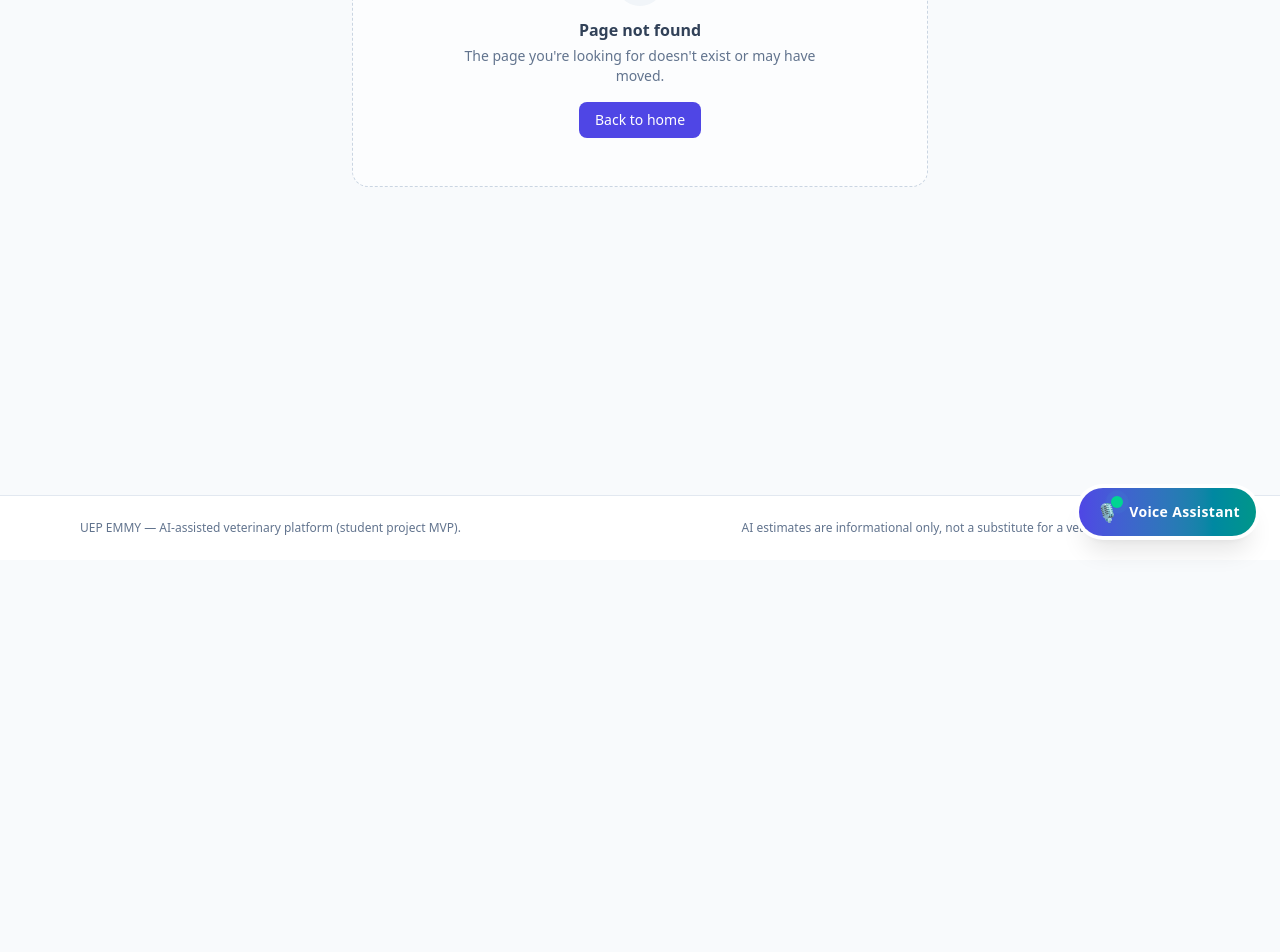
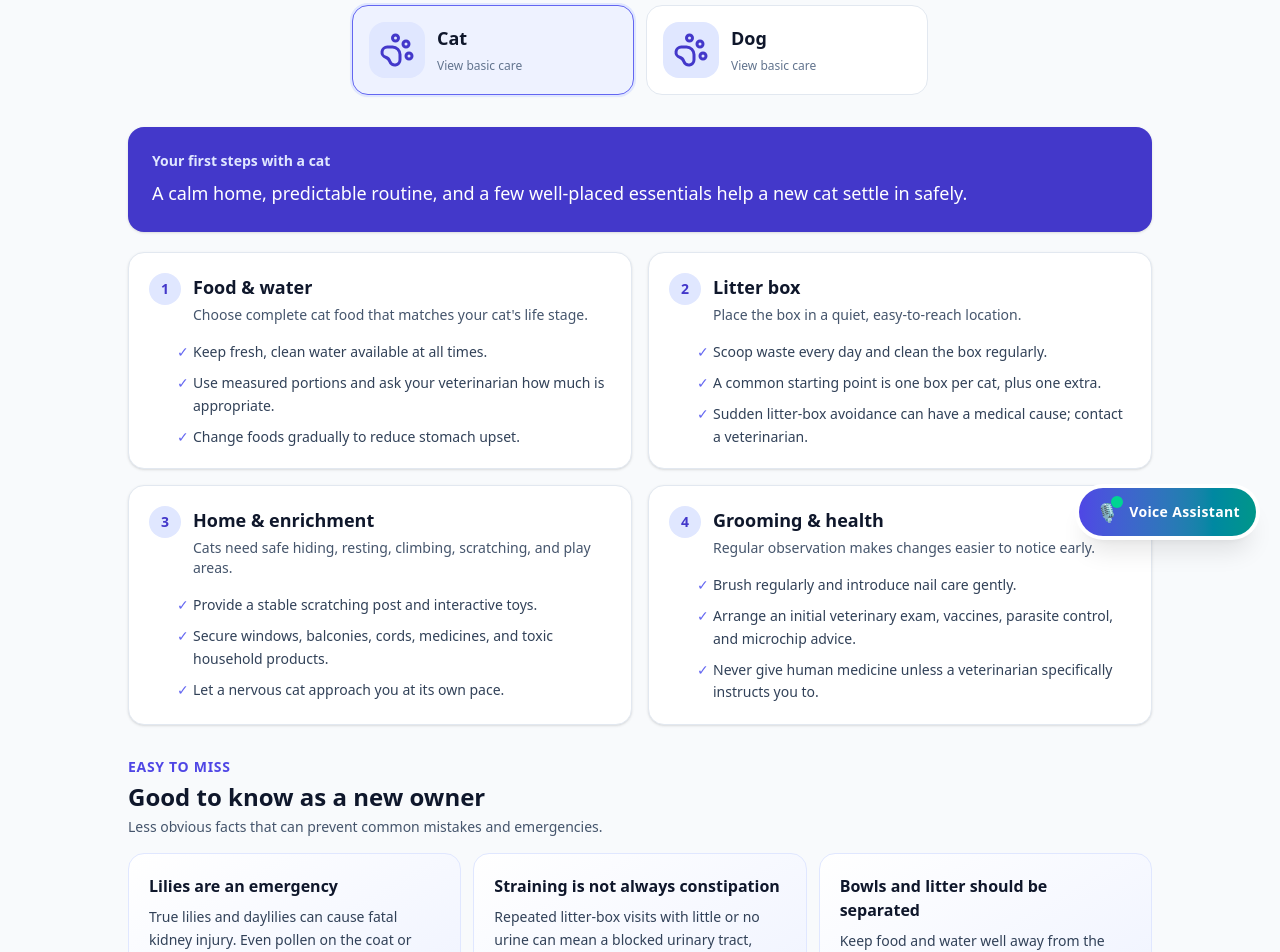
Before and after one commit to ErezKoc/UEP_EMMY, a React (Vite) app in the folder frontend/: page /new-owner-guide in a window 1280 px wide. Shown: the part 240-1192 px from the top of the page. Before the commit the page ends 800 px from the top, so only its background shows below. Built offline with nearby package versions, Linux system fonts and the light colour scheme.

Commit message:
Add new owner guide for cats and dogs

```diff
--- a/frontend/src/App.tsx
+++ b/frontend/src/App.tsx
@@ -26,6 +26,7 @@ import PetsPage from "./pages/pets/PetsPage";
 import CalendarPage from "./pages/reminders/CalendarPage";
 import SymptomCheckHistoryPage from "./pages/triage/SymptomCheckHistoryPage";
 import SymptomCheckPage from "./pages/triage/SymptomCheckPage";
+import NewOwnerGuidePage from "./pages/guide/NewOwnerGuidePage";
 
 /**
  * "/" is the public promotional page, but only for visitors who have no
@@ -78,6 +79,7 @@ export default function App() {
 
               <Route path="/login" element={<LoginPage />} />
               <Route path="/signup" element={<SignupPage />} />
+              <Route path="/new-owner-guide" element={<NewOwnerGuidePage />} />
               <Route
                 path="/profile"
                 element={
--- a/frontend/src/components/layout/AppLayout.tsx
+++ b/frontend/src/components/layout/AppLayout.tsx
@@ -13,6 +13,7 @@ const NAV_ITEMS = [
   { to: "/symptom-check", label: "Symptom checker" },
   { to: "/pets", label: "My Pets" },
   { to: "/calendar", label: "Calendar" },
+  { to: "/new-owner-guide", label: "Owner Guide" },
   { to: "/community", label: "Community" },
   { to: "/vets", label: "Vets" },
 ];
--- /dev/null
+++ b/frontend/src/pages/guide/NewOwnerGuidePage.tsx
@@ -0,0 +1,108 @@
+import { useState } from "react";
+import { PawIcon } from "../../components/ui/icons";
+
+type PetKind = "cat" | "dog";
+
+const GUIDES = {
+  cat: {
+    label: "Cat",
+    intro: "A calm home, predictable routine, and a few well-placed essentials help a new cat settle in safely.",
+    sections: [
+      ["Food & water", "Choose complete cat food that matches your cat's life stage.", ["Keep fresh, clean water available at all times.", "Use measured portions and ask your veterinarian how much is appropriate.", "Change foods gradually to reduce stomach upset."]],
+      ["Litter box", "Place the box in a quiet, easy-to-reach location.", ["Scoop waste every day and clean the box regularly.", "A common starting point is one box per cat, plus one extra.", "Sudden litter-box avoidance can have a medical cause; contact a veterinarian."]],
+      ["Home & enrichment", "Cats need safe hiding, resting, climbing, scratching, and play areas.", ["Provide a stable scratching post and interactive toys.", "Secure windows, balconies, cords, medicines, and toxic household products.", "Let a nervous cat approach you at its own pace."]],
+      ["Grooming & health", "Regular observation makes changes easier to notice early.", ["Brush regularly and introduce nail care gently.", "Arrange an initial veterinary exam, vaccines, parasite control, and microchip advice.", "Never give human medicine unless a veterinarian specifically instructs you to."]],
+    ],
+    insights: [
+      ["Lilies are an emergency", "True lilies and daylilies can cause fatal kidney injury. Even pollen on the coat or water from the vase can be dangerous; contact a veterinarian immediately after possible exposure."],
+      ["Straining is not always constipation", "Repeated litter-box visits with little or no urine can mean a blocked urinary tract, especially in male cats. This is an emergency."],
+      ["Bowls and litter should be separated", "Keep food and water well away from the litter box. Some cats also drink more readily when several clean water bowls are available in quiet locations."],
+      ["A hiding cat may be unwell", "Cats often conceal pain or illness. A sudden change in hiding, appetite, drinking, grooming, movement, or litter-box habits deserves attention."],
+      ["String toys need supervision", "Thread, ribbon, yarn, and hair ties can be swallowed and damage the intestines. Store them away after play and do not pull visible string from the mouth or rear—call a veterinarian."],
+      ["Dog flea products may harm cats", "Never apply a product labeled only for dogs to a cat. Some dog parasite products contain ingredients that are highly toxic to cats."],
+    ],
+  },
+  dog: {
+    label: "Dog",
+    intro: "Consistent routines, positive training, safe exercise, and preventive care build a strong start for a new dog.",
+    sections: [
+      ["Food & water", "Choose complete dog food suited to age, size, and health needs.", ["Keep fresh, clean water available at all times.", "Measure meals and limit treats so they remain a small part of the diet.", "Ask your veterinarian before making major diet changes."]],
+      ["Training & routine", "Simple, predictable routines make a new home easier to understand.", ["Use rewards and short, positive training sessions.", "Offer frequent toilet breaks, especially for puppies.", "Introduce people, sounds, and environments gradually and safely."]],
+      ["Exercise & safety", "Exercise needs vary with age, breed, size, and health.", ["Use a secure collar or harness, ID tag, and leash outdoors.", "Combine walks with play, sniffing, and mental enrichment.", "Secure medicines, chemicals, food waste, cables, gates, and balconies."]],
+      ["Grooming & health", "Build gentle handling into the routine from the beginning.", ["Brush the coat and check ears, paws, teeth, and nails regularly.", "Arrange an initial veterinary exam, vaccines, parasite control, and microchip advice.", "Never give human medicine unless a veterinarian specifically instructs you to."]],
+    ],
+    insights: [
+      ["Sugar-free can be dangerous", "Xylitol in gum, sweets, toothpaste, baked goods, and some supplements can cause dangerously low blood sugar and liver injury. Treat possible ingestion as urgent."],
+      ["Grapes and raisins are not safe treats", "They can cause kidney injury in dogs, and a safe amount cannot be assumed. Contact a veterinarian after any suspected ingestion."],
+      ["A wagging tail is not automatic permission", "A wag can also signal tension or high arousal. Look at the whole body and let unfamiliar dogs choose whether to approach."],
+      ["Hot cars become dangerous quickly", "Shade and an open window do not make a parked car safe. On warm days, leave the dog at home when it cannot accompany you indoors."],
+      ["Exercise after a large meal can be risky", "Deep-chested dogs can be vulnerable to gastric dilatation-volvulus (bloat). A swollen abdomen, unproductive retching, restlessness, or collapse needs emergency care."],
+      ["A cold, wet nose does not prove health", "Nose temperature and moisture change normally. Appetite, energy, breathing, vomiting, stool, pain, and behavior are more useful warning signs."],
+    ],
+  },
+} satisfies Record<PetKind, { label: string; intro: string; sections: [string, string, string[]][]; insights: [string, string][] }>;
+
+function PetIcon() {
+  return (
+    <span className="flex h-14 w-14 items-center justify-center rounded-2xl bg-primary-100 text-primary-700" aria-hidden>
+      <PawIcon className="h-9 w-9" />
+    </span>
+  );
+}
+
+export default function NewOwnerGuidePage() {
+  const [selected, setSelected] = useState<PetKind>("cat");
+  const guide = GUIDES[selected];
+
+  return (
+    <div className="mx-auto max-w-5xl space-y-8">
+      <header className="text-center">
+        <p className="text-sm font-semibold uppercase tracking-wider text-primary-600">Getting started</p>
+        <h1 className="mt-2 text-3xl font-bold text-slate-900 sm:text-4xl">New Owner Guide</h1>
+        <p className="mx-auto mt-3 max-w-2xl text-slate-600">Choose your new companion for a practical overview of everyday care, safety, and first steps.</p>
+      </header>
+
+      <div className="mx-auto grid max-w-xl grid-cols-2 gap-3" role="tablist" aria-label="Choose a pet">
+        {(["cat", "dog"] as const).map((kind) => {
+          const active = selected === kind;
+          return <button key={kind} type="button" role="tab" aria-selected={active} onClick={() => setSelected(kind)} className={`flex items-center gap-3 rounded-2xl border p-4 text-left transition ${active ? "border-primary-500 bg-primary-50 shadow-sm ring-2 ring-primary-100" : "border-slate-200 bg-white hover:border-primary-200"}`}>
+            <PetIcon />
+            <span><span className="block text-lg font-bold text-slate-900">{GUIDES[kind].label}</span><span className="text-xs text-slate-500">View basic care</span></span>
+          </button>;
+        })}
+      </div>
+
+      <section role="tabpanel" className="space-y-5">
+        <div className="rounded-2xl bg-primary-700 p-6 text-white shadow-sm">
+          <p className="text-sm font-semibold text-primary-100">Your first steps with a {guide.label.toLowerCase()}</p>
+          <p className="mt-2 text-lg leading-relaxed">{guide.intro}</p>
+        </div>
+        <div className="grid gap-4 md:grid-cols-2">
+          {guide.sections.map(([title, summary, tips], index) => <article key={title} className="rounded-2xl border border-slate-200 bg-white p-5 shadow-sm">
+            <div className="flex items-start gap-3"><span className="flex h-8 w-8 shrink-0 items-center justify-center rounded-full bg-primary-100 text-sm font-bold text-primary-700">{index + 1}</span><div><h2 className="text-lg font-bold text-slate-900">{title}</h2><p className="mt-1 text-sm text-slate-600">{summary}</p></div></div>
+            <ul className="mt-4 space-y-2 pl-11 text-sm leading-relaxed text-slate-700">{tips.map((tip) => <li key={tip} className="relative before:absolute before:-left-4 before:text-primary-500 before:content-['✓']">{tip}</li>)}</ul>
+          </article>)}
+        </div>
+      </section>
+
+      <section className="space-y-4">
+        <div>
+          <p className="text-sm font-semibold uppercase tracking-wider text-primary-600">Easy to miss</p>
+          <h2 className="mt-1 text-2xl font-bold text-slate-900">Good to know as a new owner</h2>
+          <p className="mt-1 text-sm text-slate-600">Less obvious facts that can prevent common mistakes and emergencies.</p>
+        </div>
+        <div className="grid gap-3 md:grid-cols-2 lg:grid-cols-3">
+          {guide.insights.map(([title, detail]) => <article key={title} className="rounded-2xl border border-primary-100 bg-gradient-to-br from-white to-primary-50 p-5">
+            <h3 className="font-bold text-slate-900">{title}</h3>
+            <p className="mt-2 text-sm leading-relaxed text-slate-700">{detail}</p>
+          </article>)}
+        </div>
+      </section>
+
+      <aside className="rounded-2xl border border-amber-200 bg-amber-50 p-5 text-sm text-amber-950">
+        <h2 className="font-bold">Important</h2>
+        <p className="mt-1 leading-relaxed">This page provides general education, not diagnosis or treatment. Care needs vary by age, breed, health, and lifestyle. Arrange a veterinary visit soon after adoption. Seek urgent veterinary help for breathing difficulty, collapse, seizures, major injury, suspected poisoning, or other severe or rapidly worsening symptoms.</p>
+      </aside>
+    </div>
+  );
+}
```
